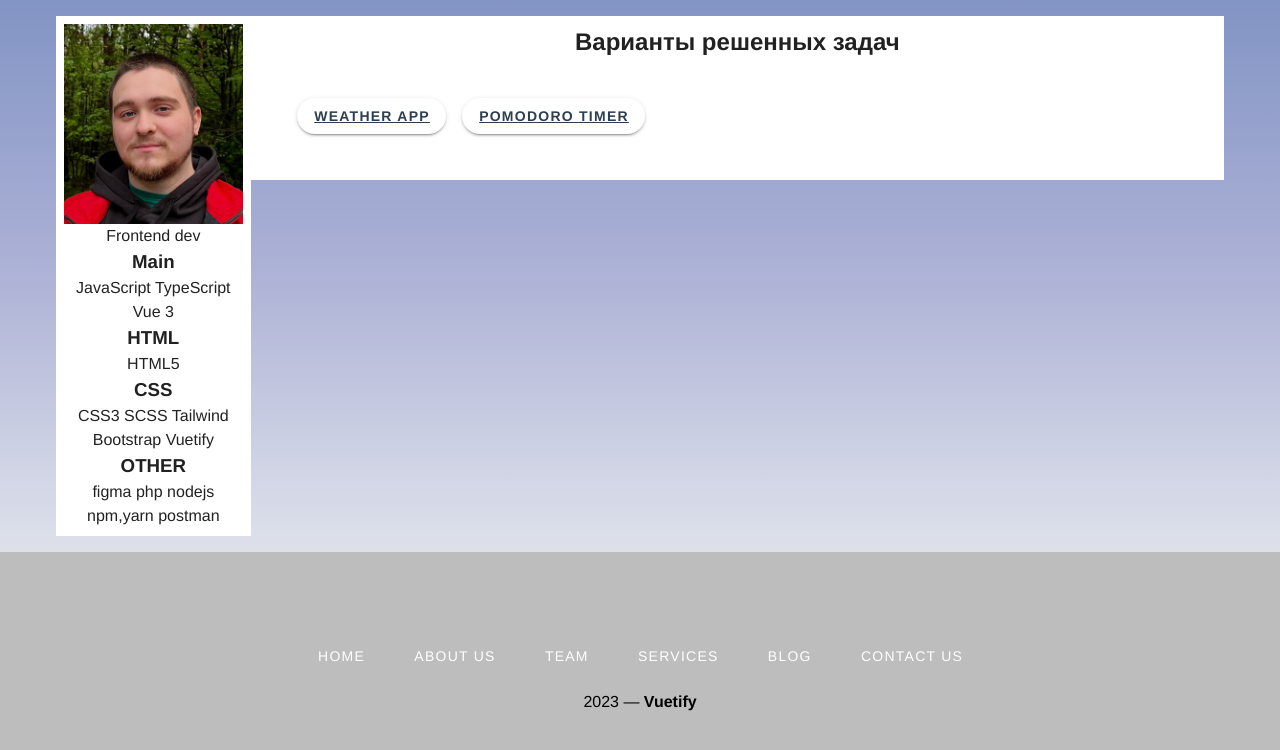
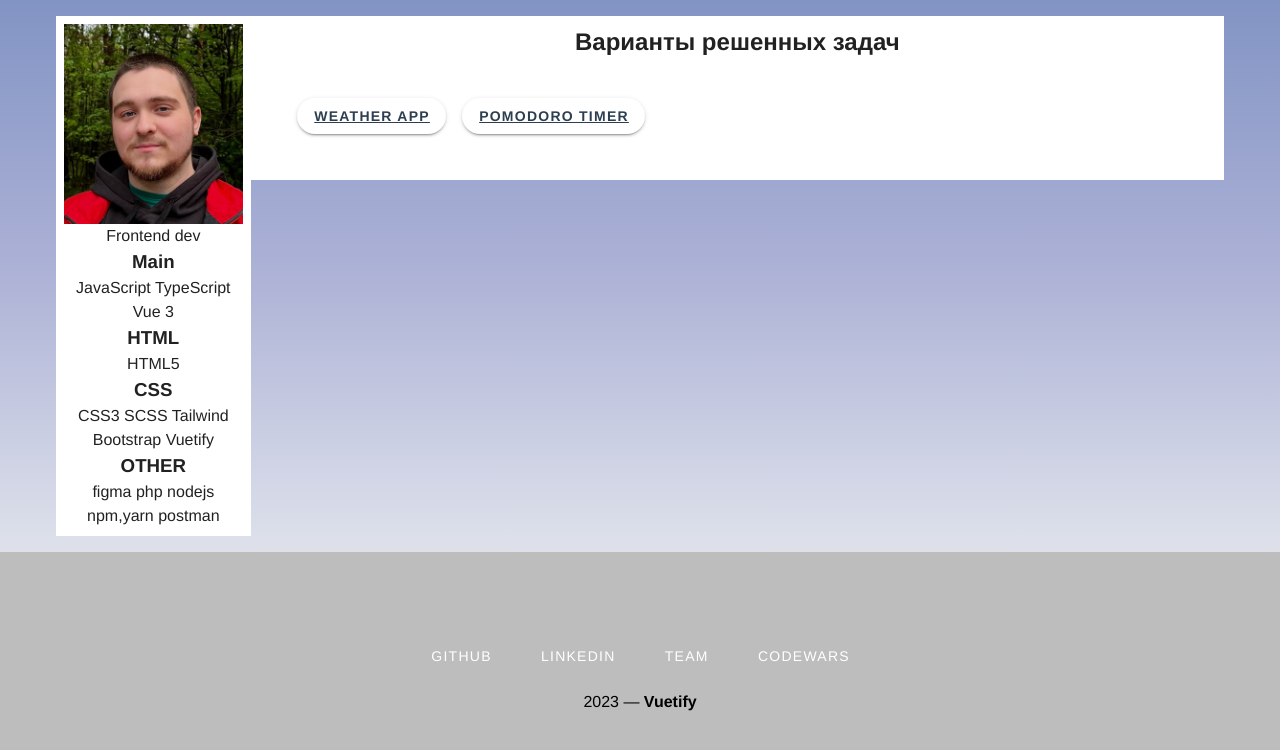
Before and after one commit to moonlightboss/skillcheck, a Vue app: page / in a window 1280 px wide. Shown: the top 750 px of the page. Built offline with nearby package versions, Linux system fonts and the light colour scheme.

Commit message:
Footer changes

```diff
--- a/src/App.vue
+++ b/src/App.vue
@@ -78,7 +78,7 @@
 export default {
   data: () => ({
     icons: ["mdi-facebook", "mdi-twitter", "mdi-linkedin", "mdi-instagram"],
-    links: ["Home", "About Us", "Team", "Services", "Blog", "Contact Us"],
+    links: ["GitHub", "LinkedIn", "Team", "CodeWars"],
   }),
 };
 </script>
```
